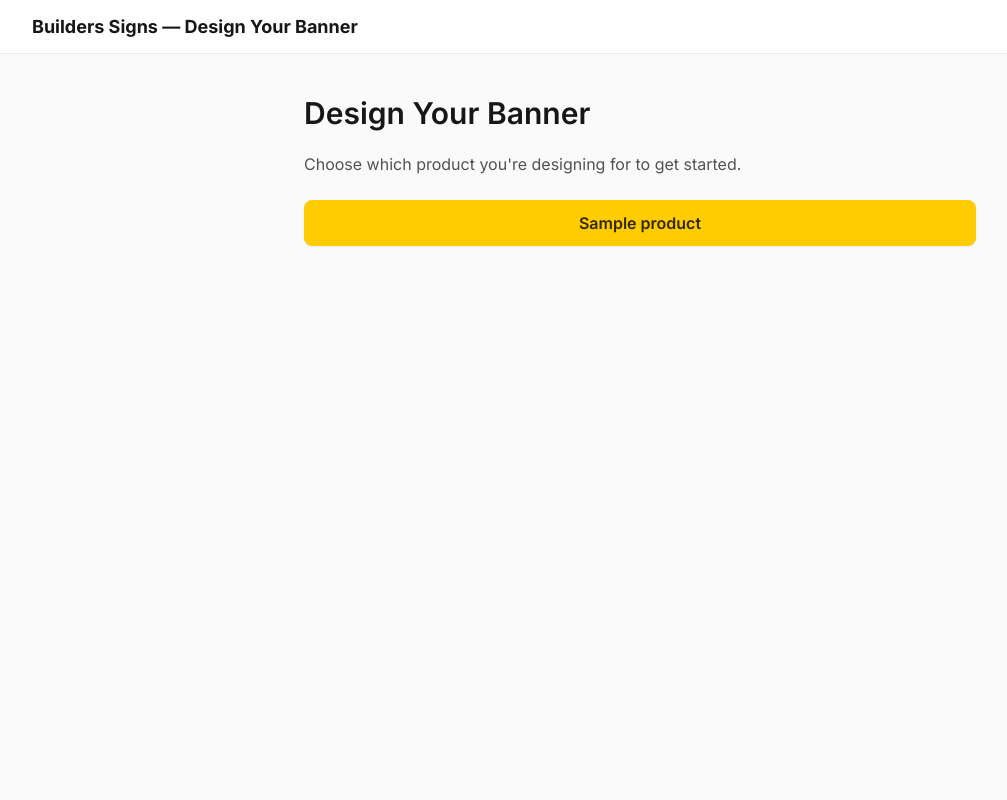
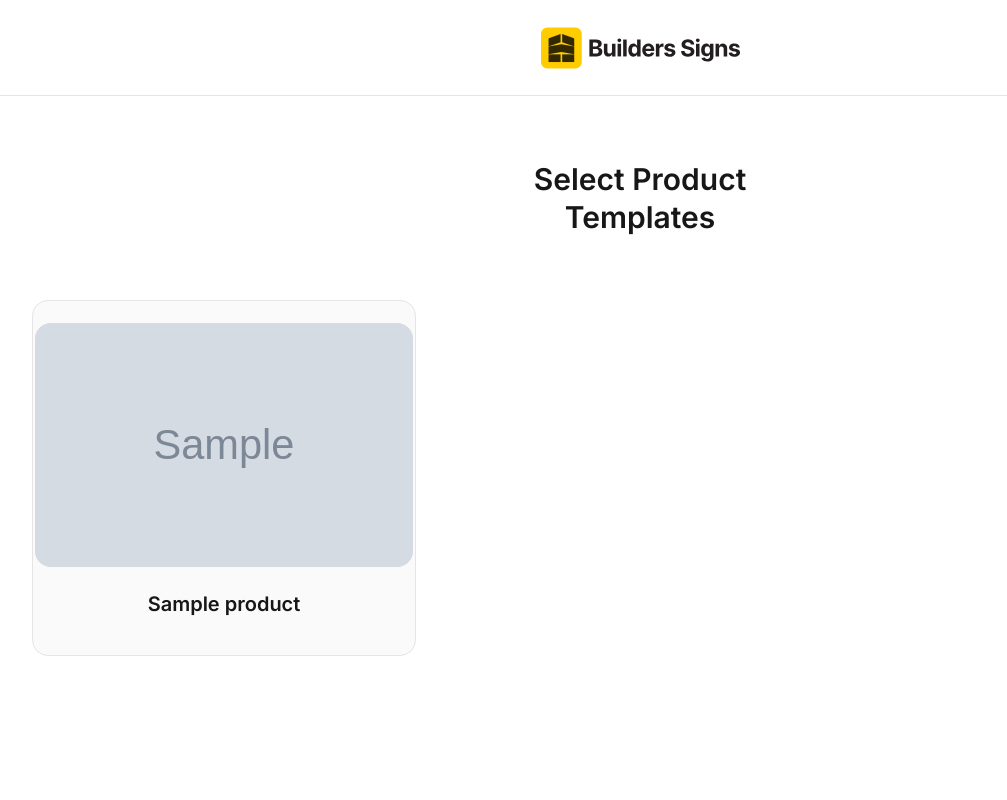
Before and after one commit to M-MAX-MAX/builderssigns-designer, a Django app: page / in a window 1280 px wide. Shown: the whole page, without its empty margins (0-1007 px from the left). Run offline with Django 4.2, Linux system fonts and the light colour scheme; tables that the repository leaves empty hold one stand-in row (values such as "Sample post"); grey boxes marked "Sample" are stand-in pictures.

Commit message:
Port real product-picker design and expand to 3 real products
Rebuild product_list.html to match the designer's reference exactly
(self-hosted logo, header, card grid) and add Product.card_image so
each product card shows a real image instead of a placeholder. Update
seed_templates to seed the correct 3 products (Banner Mesh, Branding
Corflute, Compliance Corflute) with live-fetched card images.

Co-Authored-By: Claude Sonnet 5 <noreply@anthropic.com>

```diff
--- a/designer/models.py
+++ b/designer/models.py
@@ -13,6 +13,10 @@ class Product(models.Model):
     slug = models.SlugField(unique=True)
     order = models.PositiveIntegerField(default=0)
     is_active = models.BooleanField(default=True)
+    card_image = models.ImageField(
+        upload_to='products/', blank=True,
+        help_text="Shown on the product-picker card grid.",
+    )
 
     class Meta:
         ordering = ['order', 'name']
--- a/designer/templates/designer/product_list.html
+++ b/designer/templates/designer/product_list.html
@@ -1,14 +1,137 @@
-{% extends "designer/base.html" %}
-{% block title %}Design Your Banner — Builders Signs{% endblock %}
-{% block content %}
-  <h1>Design Your Banner</h1>
-  <p class="description">Choose which product you're designing for to get started.</p>
+{% load static %}
+<!DOCTYPE html>
+<html lang="en-au">
+<head>
+  <meta charset="UTF-8">
+  <meta name="viewport" content="width=device-width, initial-scale=1.0">
+  <title>Select Product — Builders Signs</title>
+  <link rel="icon" type="image/png" href="{% static 'designer/favicon/favicon.png' %}">
+  <style>
+    @font-face {
+      font-family: 'Inter';
+      font-style: normal;
+      font-weight: 400 700;
+      font-display: swap;
+      src: url('{% static "designer/fonts/inter-var.woff2" %}') format('woff2');
+    }
+    body {
+      margin: 0;
+      padding: 0;
+      display: flex;
+      flex-direction: column;
+      align-items: center;
+      justify-content: flex-start;
+      padding-bottom: 96px;
+      min-height: 100vh;
+      background-color: #ffffff;
+      font-family: 'Inter', sans-serif;
+      box-sizing: border-box;
+    }
+    * { box-sizing: border-box; }
 
-  <div class="button-row" style="margin-top: 24px;">
-    {% for product in products %}
-      <a class="btn" href="{% url 'designer:gallery' product.slug %}">{{ product.name }}</a>
-    {% empty %}
-      <p class="help">No products are set up yet.</p>
-    {% endfor %}
+    .main-header {
+      width: 100%;
+      height: 96px;
+      border-bottom: 1px solid #E5E5E5;
+      display: flex;
+      justify-content: center;
+      align-items: center;
+      background: #ffffff;
+      padding: 0 20px;
+      margin-bottom: 64px;
+    }
+    .header-inner {
+      width: 100%;
+      max-width: 1216px;
+      display: flex;
+      justify-content: center;
+      align-items: center;
+    }
+    .header-logo { width: 201px; height: 42px; display: flex; align-items: center; justify-content: center; }
+    .header-logo img { width: 100%; height: 100%; object-fit: contain; }
+
+    .onboarding-container {
+      display: flex;
+      flex-direction: column;
+      align-items: center;
+      text-align: center;
+      gap: 64px;
+      padding: 0 20px;
+      width: 100%;
+    }
+    .title { color: #171717; font-size: 30px; font-weight: 600; line-height: 38px; margin: 0; }
+
+    .cards-grid {
+      display: grid;
+      grid-template-columns: repeat(3, 1fr);
+      gap: 32px;
+      width: 100%;
+      max-width: 1216px;
+      justify-items: center;
+    }
+    .card-item {
+      width: 384px;
+      max-width: 100%;
+      background-color: #FAFAFA;
+      border-radius: 16px;
+      border: 1px solid #E5E5E5;
+      padding: 22px 2px 36px 2px;
+      display: flex;
+      flex-direction: column;
+      align-items: center;
+      gap: 22px;
+      text-decoration: none;
+      transition: background-color 0.2s ease, transform 0.2s ease;
+      cursor: pointer;
+    }
+    .card-item:hover { background-color: #F0F0F0; transform: translateY(-4px); }
+    .card-image {
+      width: 100%;
+      max-width: 380px;
+      height: 244px;
+      border-radius: 16px;
+      object-fit: cover;
+      background: #E5E5E5;
+    }
+    .card-text { color: #171717; font-size: 20px; font-weight: 600; line-height: 30px; margin: 0; text-align: center; word-wrap: break-word; }
+
+    @media (max-width: 960px) {
+      .cards-grid { grid-template-columns: repeat(2, 1fr); }
+    }
+    @media (max-width: 630px) {
+      .main-header { height: auto; padding: 20px; margin-bottom: 40px; }
+      .title { font-size: 24px; }
+      .cards-grid { grid-template-columns: 1fr; }
+      .card-image { height: auto; aspect-ratio: 380 / 244; }
+    }
+  </style>
+</head>
+<body>
+
+  <header class="main-header">
+    <div class="header-inner">
+      <div class="header-logo">
+        <img src="{% static 'designer/logo/logo.svg' %}" alt="Builders Signs">
+      </div>
+    </div>
+  </header>
+
+  <div class="onboarding-container">
+    <h1 class="title">Select Product<br>Templates</h1>
+
+    <div class="cards-grid">
+      {% for product in products %}
+        <a href="{% url 'designer:gallery' product.slug %}" class="card-item">
+          {% if product.card_image %}
+            <img class="card-image" src="{{ product.card_image.url }}" alt="{{ product.name }}">
+          {% else %}
+            <div class="card-image"></div>
+          {% endif %}
+          <h2 class="card-text">{{ product.name }}</h2>
+        </a>
+      {% endfor %}
+    </div>
   </div>
-{% endblock %}
+
+</body>
+</html>
--- a/requirements.txt
+++ b/requirements.txt
@@ -2,3 +2,4 @@ Django>=4.2,<4.3
 dropbox>=12.0.0
 python-dotenv>=1.0.0
 whitenoise>=6.0.0
+Pillow>=10.0.0
```
Also changed, not shown: designer/management/commands/seed_templates.py (+79 -45 lines), designer/migrations/0011_product_card_image.py (added), designer/static/designer/logo/logo.svg (added).
